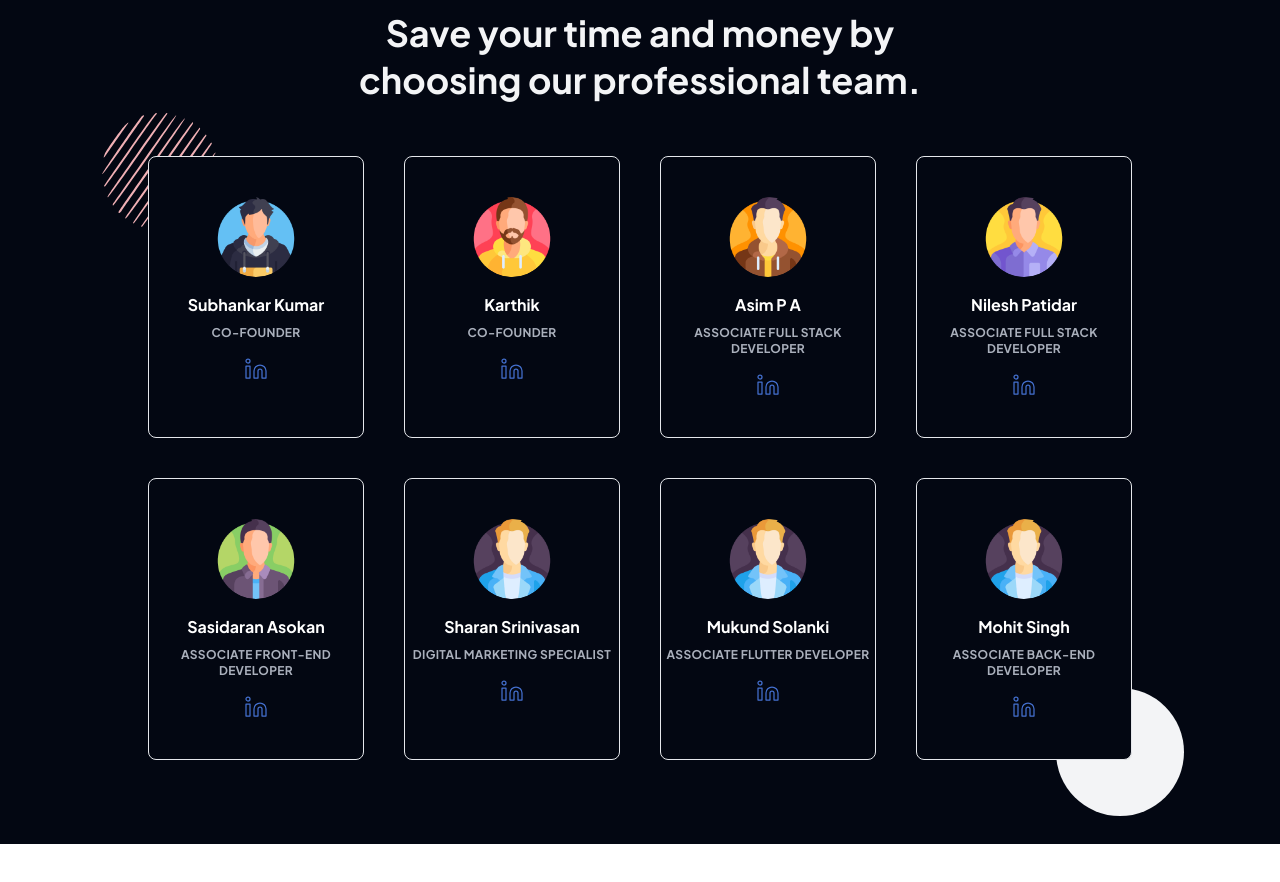
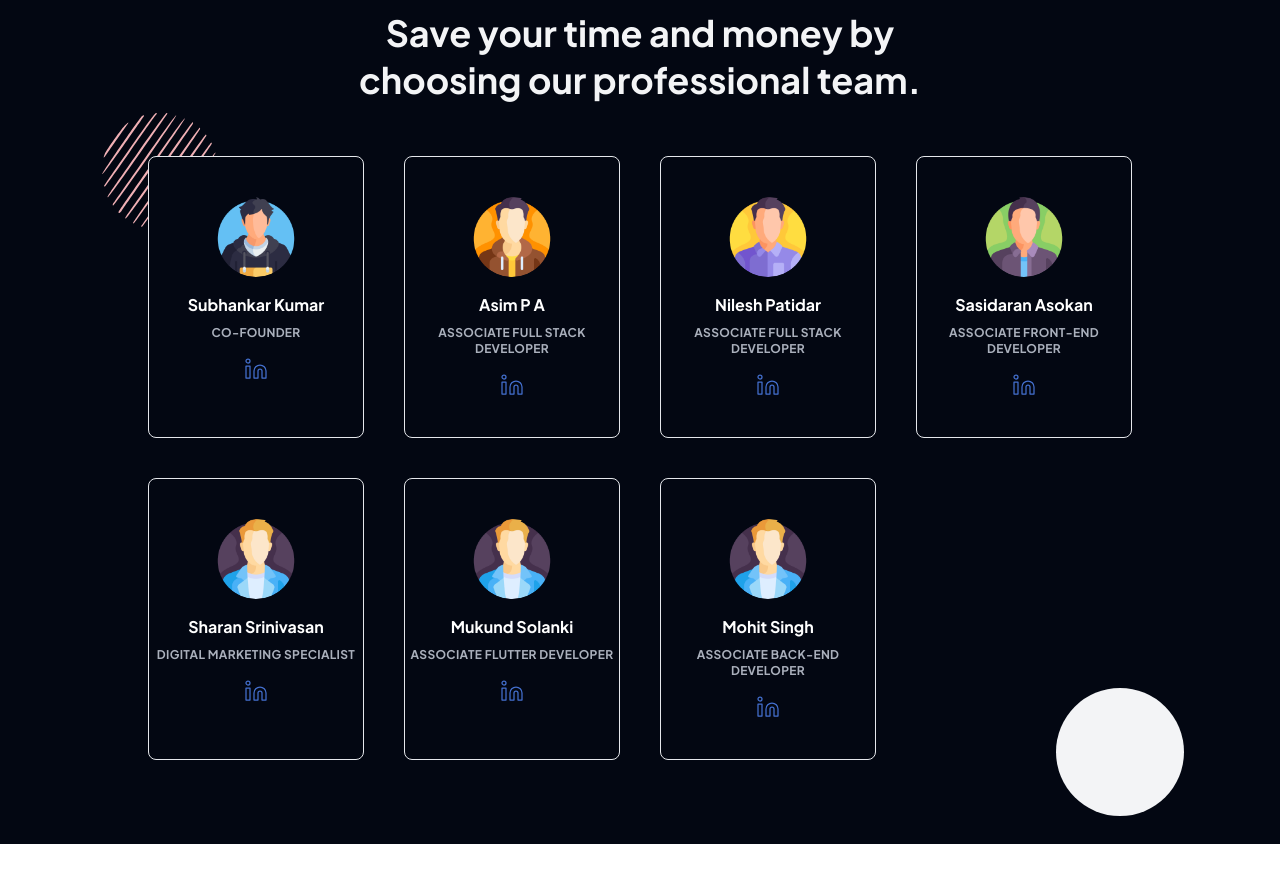
Before and after one commit to WeCodeThatGlobal/wecodethat, a Next.js app: page /about-us in a window 1280 px wide. Shown: the part 3820-4702 px from the top of the page. Built offline with nearby package versions, Linux system fonts and the light colour scheme.

Commit message:
Update page.jsx

```diff
--- a/app/about-us/page.jsx
+++ b/app/about-us/page.jsx
@@ -65,12 +65,6 @@ const page = () => {
                 link="https://www.linkedin.com/in/subhankarkumar/"
               />
               <Item
-                avatar="/avatar/002-man.png"
-                name="Karthik"
-                designation="co-founder"
-                link=""
-              />
-              <Item
                 avatar="/avatar/003-man-1.png"
                 name="Asim P A"
                 designation="Associate Full Stack Developer"
```
